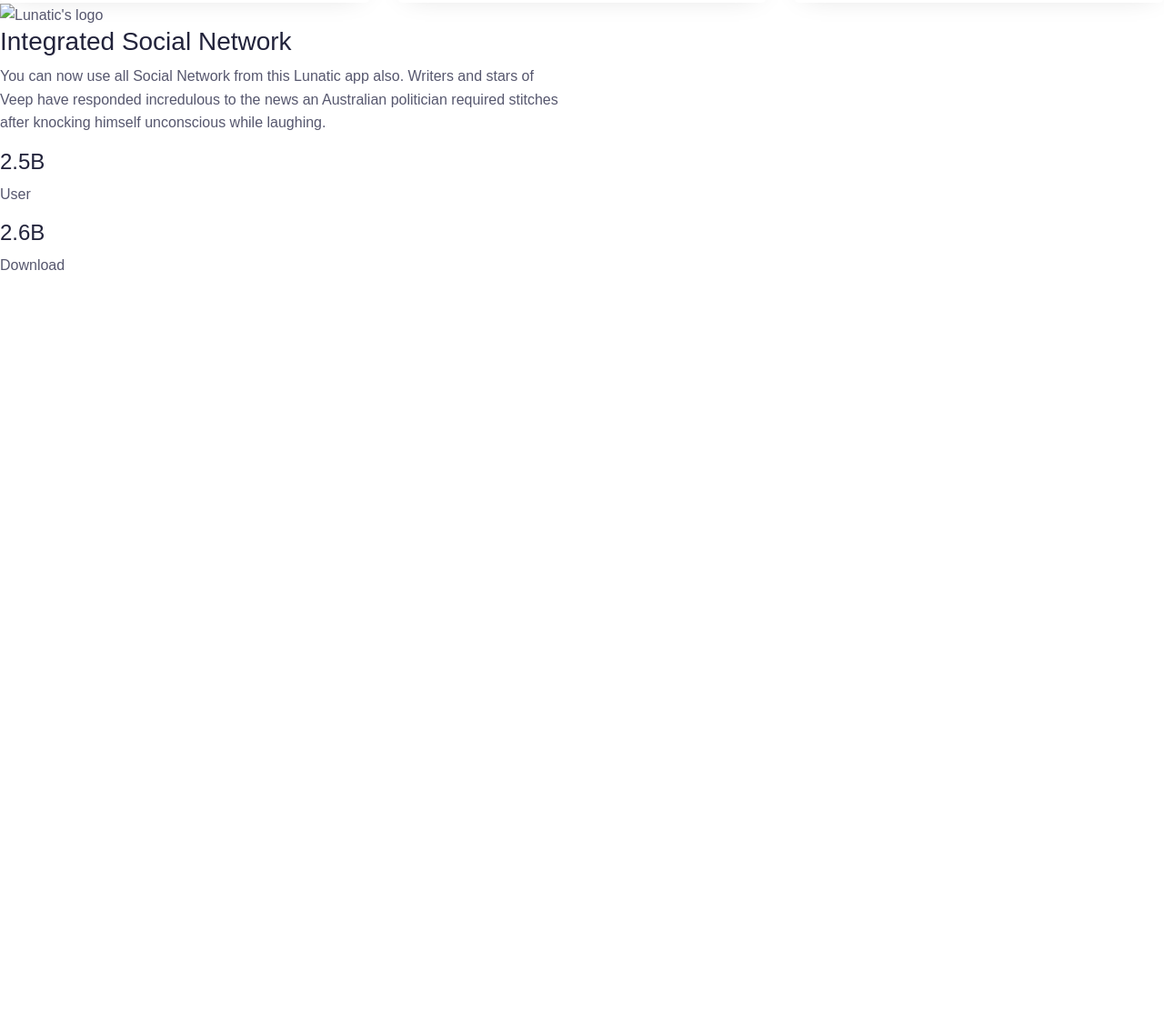
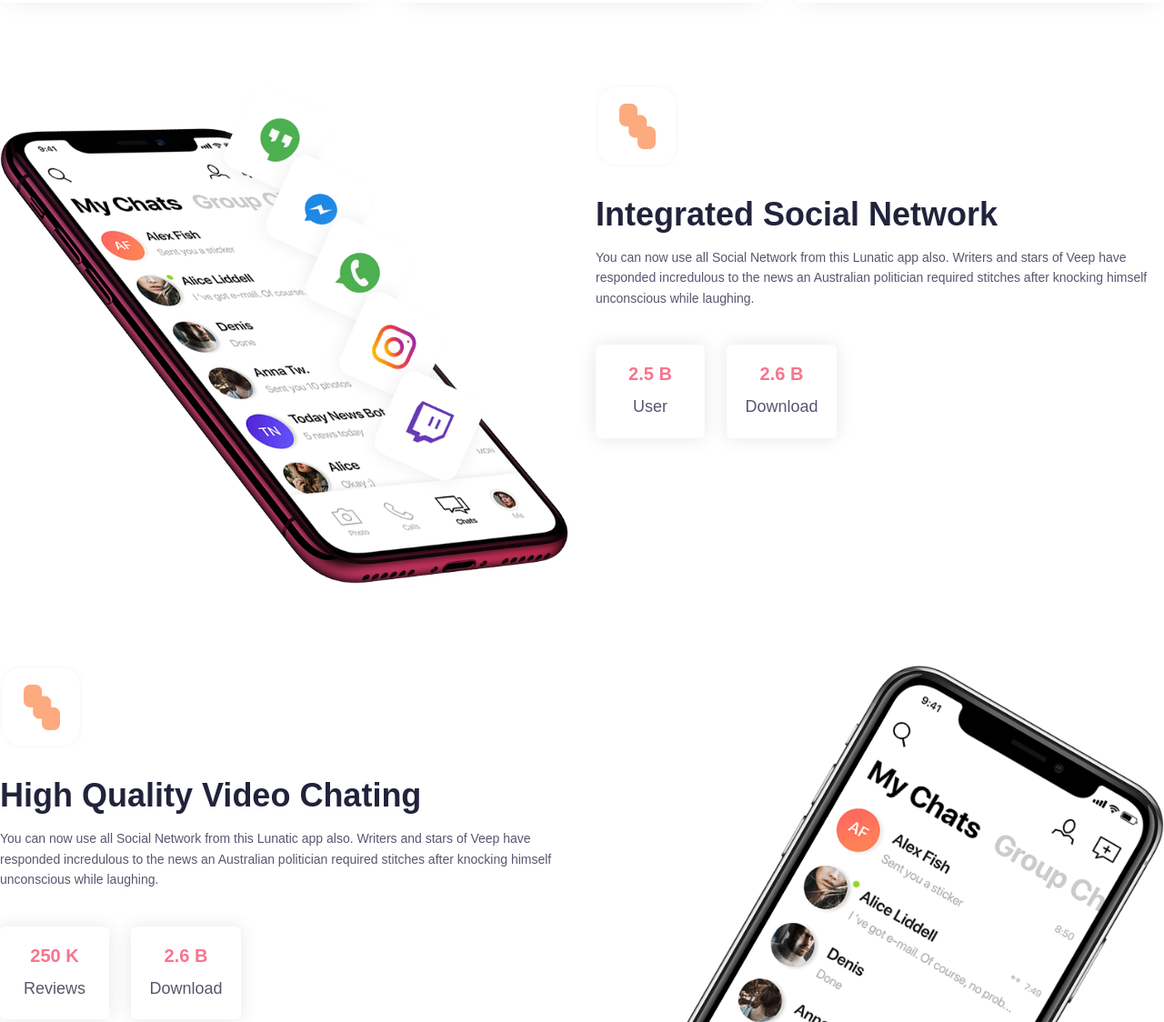
Before and after one commit to chingu-voyage7/Toucans-Team-02, a plain HTML site: page index.html in a window 1280 px wide. Shown: the part 481-1605 px from the top of the page at 91% size. Before the commit the page ends 801 px from the top, so only its background shows below. Drawn offline with nearby package versions, Linux system fonts and the light colour scheme; a web font is replaced by a local one.

Commit message:
Completed feature #14 and #15. Code should we retested after inserting inside main container.

```diff
--- a/css/style.css
+++ b/css/style.css
@@ -88,3 +88,75 @@ h1, h2, h3, h4, h5, h6{
 }
 /* end feature-card animation */
 /* END ABOUT FEAT#13, BUILT BY MARCIN WICHA */
+
+/* START SOCIAL FEAT#14 & FEAT#15, BUILT BY MARCIN WICHA */
+
+/* start social-features row */
+.section-social-features{
+    padding-top: 90px;
+}
+/* end social-features row */
+/* start lunatic-icon */
+.social-feat-icon{
+    margin: 0 0 30px 0;
+    visibility: visible;
+    animation-delay: 0.3s;
+    animation-name: fadeInUp;
+}
+/* end lunatic-icon */
+
+/* start features-text */
+.social-feat-heading{
+    font-size: 36px;
+    font-weight: 700;
+    text-transform: capitalize;
+    margin: 0 0 15px 0;
+    visibility: visible;
+    animation-delay: 0.5s;
+    animation-name: fadeInUp;
+}
+
+.social-feat-text{
+    font-size: 14px;
+    margin: 0 0 40px 0;
+    visibility: visible;
+    animation-delay: 0.7s;
+    animation-name: fadeInUp;
+}
+/* end features-text */
+
+/* start social-stats-box */
+.social-stats-box{
+    min-height: 100px;
+    min-width: 120px;
+    margin: 0 20px 0 0;
+    padding: 20px;
+    border-radius: 6px;
+    box-shadow:rgba(0, 0, 0, 0.1) 0px 0px 20px 0px;
+    text-align: center;
+    visibility: visible;
+    animation-name: fadeInUp;
+}
+
+.stats-box-1{
+    animation-delay: 0.9s;
+}
+
+.stats-box-2{
+    animation-delay: 1.1s;
+}
+
+.stats-box-heading{
+    color:  #F9748E;
+    margin: 0 0 10px 0;
+    font-weight: 700;
+    font-size: 20px;
+    text-align: center;
+}
+
+.stats-box-text{
+    font-size: 18px;
+    margin: 0;
+}
+/* end social-stats-box */
+/* END SOCIAL FEAT#14 & FEAT#15, BUILT BY MARCIN WICHA */
--- a/index.html
+++ b/index.html
@@ -72,30 +72,71 @@
     <!-- START ABOUT FEAT#14, BUILT BY MARCIN WICHA-->
     <div class="row section-social-features">
       <!-- start social features photo -->
-      <div class="col-sm-6 d-none social-photo">
+      <div class="col-sm-6 d-none d-md-block social-photo">
         <img class="img-fluid" src="img/mobile-1.png" alt="Photograph of a mobile phones social network features."/>
       </div>
       <!-- end social features photo -->
       <!-- start social features column -->
       <div class="col-12 col-sm-6 social-feature-col">
-
-          <div class="social-feat-icon">
-            <img src="about-logo.png" alt="Lunatic's logo"/>
+          <!-- start lunatic icon -->
+          <div class="social-feat-icon wow fadeInUp" data-wow-delay="0.3s">
+            <img src="img/about-logo.png" alt="Lunatic's logo"/>
           </div>
-          <h3 class="social-feat-heading">Integrated Social Network</h3>
-          <p class="social-feat-text">You can now use all Social Network from this Lunatic app also. Writers and stars of Veep have responded incredulous to the news an Australian politician required stitches after knocking himself unconscious while laughing.</p>
-          <div class="social-stats-box">
-            <h4 class="stats-box-heading">2.5B</h4>
+          <!-- end lunatic icon -->
+          <!-- start features-text -->
+          <h3 class="social-feat-heading wow fadeInUp" data-wow-delay="0.5s">Integrated Social Network</h3>
+          <p class="social-feat-text wow fadeInUp" data-wow-delay="0.7s">You can now use all Social Network from this Lunatic app also. Writers and stars of Veep have responded incredulous to the news an Australian politician required stitches after knocking himself unconscious while laughing.</p>
+          <!-- end features-text -->
+          <!-- start stats-box-1 -->
+          <div class="social-stats-box stats-box-1 d-inline-block wow fadeInUp" data-wow-delay="0.9s">
+            <h4 class="stats-box-heading">2.5 B</h4>
             <p class="stats-box-text">User</p>
           </div>
-          <div class="social-stats-box">
-              <h4 class="stats-box-heading">2.6B</h4>
+          <!-- end stats-box-1 -->
+          <!-- start stats-box-2 -->
+          <div class="social-stats-box stats-box-2 d-inline-block wow fadeInUp" data-wow-delay="1.1s">
+              <h4 class="stats-box-heading">2.6 B</h4>
               <p class="stats-box-text">Download</p>
-            </div>
+          </div>
+          <!-- end stats-box-2 -->
         </div>
       <!-- end social features column -->
     </div>
     <!-- END ABOUT FEAT#14, BUILT BY MARCIN WICHA-->
+    <!-- START ABOUT FEAT#15, BUILT BY MARCIN WICHA-->
+    <div class="row section-social-features">
+        <!-- start video features column -->
+        <div class="col-12 col-sm-6 social-feature-col">
+          <!-- start lunatic icon -->
+          <div class="social-feat-icon wow fadeInUp" data-wow-delay="0.3s">
+            <img src="img/about-logo.png" alt="Lunatic's logo"/>
+          </div>
+          <!-- end lunatic icon -->
+          <!-- start features-text -->
+          <h3 class="social-feat-heading wow fadeInUp" data-wow-delay="0.5s">High Quality Video Chating</h3>
+          <p class="social-feat-text wow fadeInUp" data-wow-delay="0.7s">You can now use all Social Network from this Lunatic app also. Writers and stars of Veep have responded incredulous to the news an Australian politician required stitches after knocking himself unconscious while laughing.</p>
+           <!-- end features-text -->
+          <!-- start stats-box-1 -->
+          <div class="social-stats-box stats-box-1 d-inline-block wow fadeInUp" data-wow-delay="0.9s">
+            <h4 class="stats-box-heading">250 K</h4>
+            <p class="stats-box-text">Reviews</p>
+          </div>
+          <!-- end stats-box-1 -->
+          <!-- start stats-box-2 -->
+          <div class="social-stats-box stats-box-2 d-inline-block wow fadeInUp" data-wow-delay="1.1s">
+            <h4 class="stats-box-heading">2.6 B</h4>
+            <p class="stats-box-text">Download</p>
+          </div>
+          <!-- end stats-box-2 -->
+        </div>
+        <!-- end video features column -->
+        <!-- start video features photo -->
+        <div class="col-sm-6 d-none d-md-block social-photo">
+          <img class="img-fluid" src="img/network-bg.png" alt="Photograph of a mobile app chat features."/>
+        </div>
+        <!-- end video features photo -->
+      </div>
+      <!-- END ABOUT FEAT#15, BUILT BY MARCIN WICHA-->
     <!-- jQuery first, then Popper.js, then Bootstrap JS -->
     <script src="https://code.jquery.com/jquery-3.2.1.slim.min.js" integrity="sha384-KJ3o2DKtIkvYIK3UENzmM7KCkRr/rE9/Qpg6aAZGJwFDMVNA/GpGFF93hXpG5KkN" crossorigin="anonymous"></script>
     <script src="https://cdnjs.cloudflare.com/ajax/libs/popper.js/1.12.9/umd/popper.min.js" integrity="sha384-ApNbgh9B+Y1QKtv3Rn7W3mgPxhU9K/ScQsAP7hUibX39j7fakFPskvXusvfa0b4Q" crossorigin="anonymous"></script>
```
